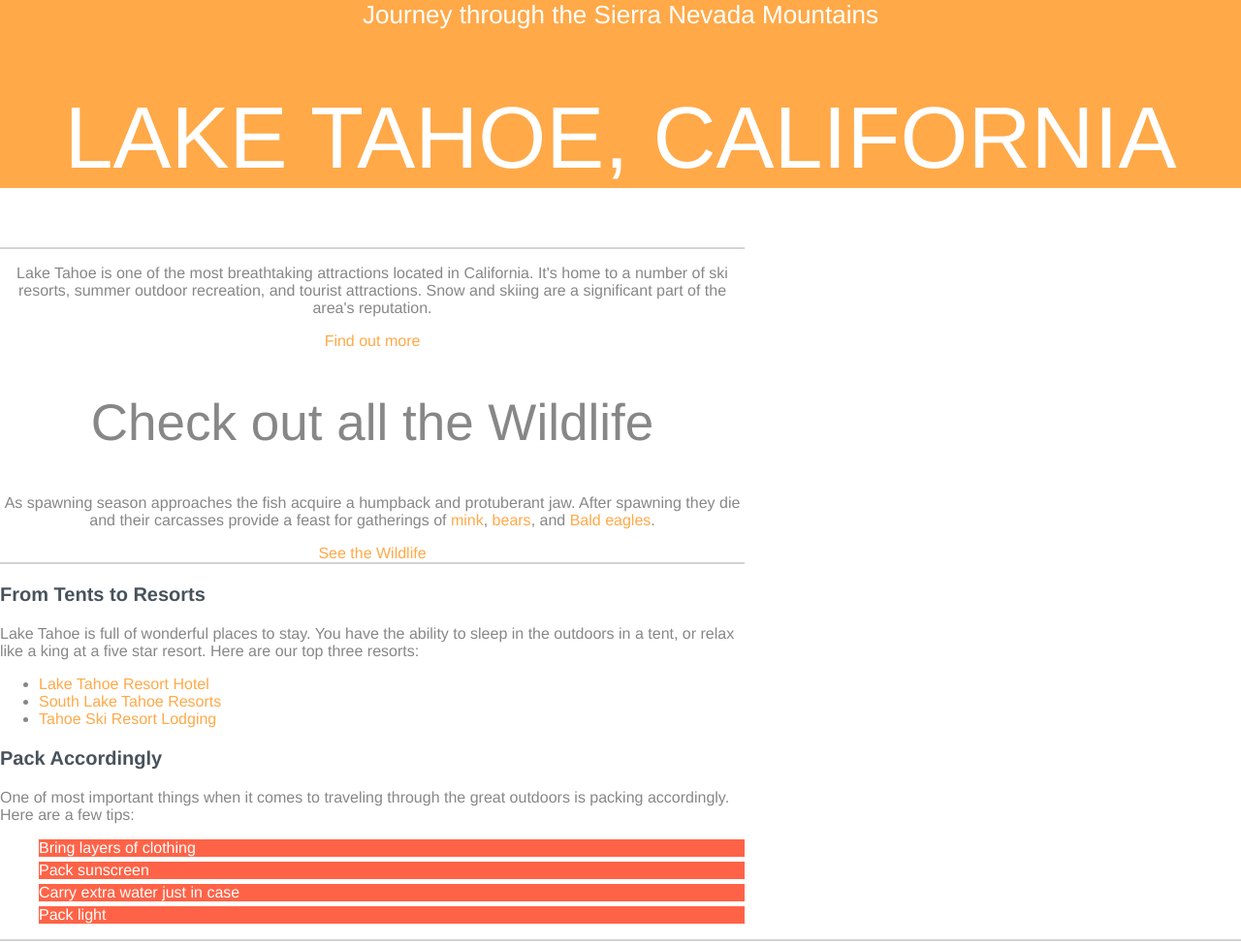
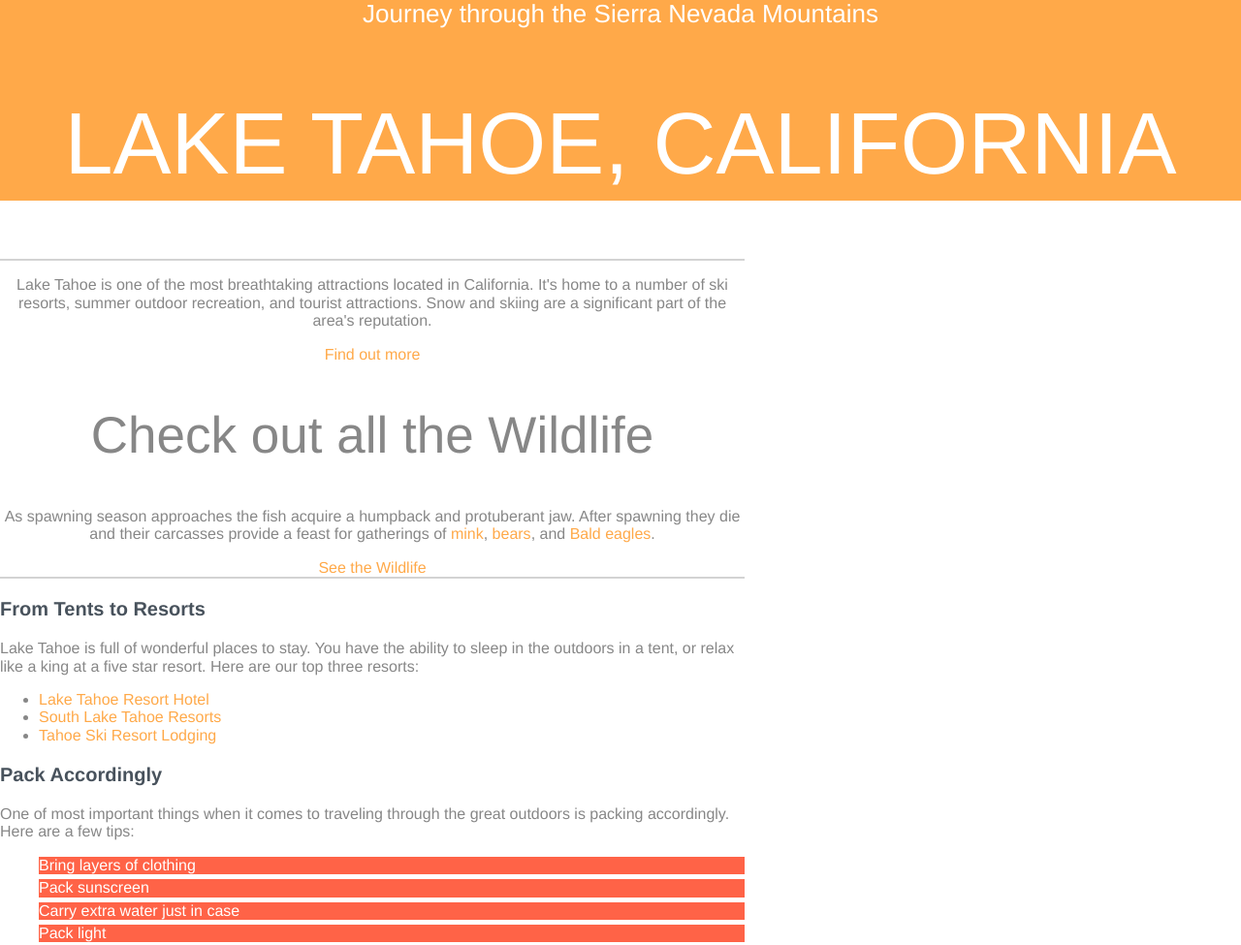
Before and after one commit to maggiewld/CSSBasicsProject, a plain HTML site: page index.html in a window 1280 px wide. Shown: the top 975 px of the page at 97% size. Drawn offline with Linux system fonts and the light colour scheme.

Commit message:
Add line height, edit to combine body font properties into a single property.

```diff
--- a/css/style.css
+++ b/css/style.css
@@ -4,8 +4,10 @@
 body {
   color: #878787;
   margin: 0;
-  font-size: 1em; /* 16px */
-  font-family: "Helvetica Neue", Helvetica, Arial, sans-serif; /* font stack, backup fonts for when user doesn't have a font installed. */
+  font: 1em/1.15 "Helvetica Neue", Helvetica, Arial, sans-serif;
+  /* font property to combine weight, size, line height, font stack.
+  font stack: backup fonts for when user doesn't have a font installed.
+  line height: unitless value, proportional to font size. 1.5x font size. */
 }
 
 ol li {
@@ -19,6 +21,7 @@ h1 {
   color: rgba(255, 255, 255, 1);
   text-transform: uppercase;
   font-weight: normal;
+  line-height: 1.3;
 }
 
 h2 {
```
